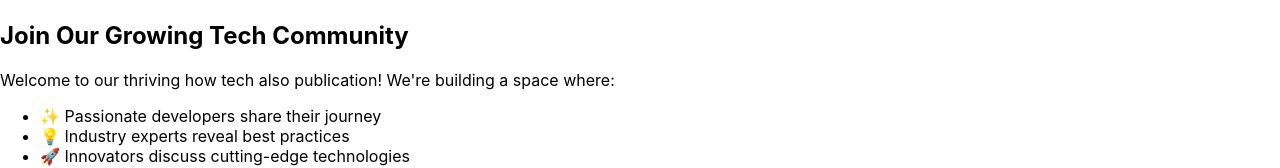
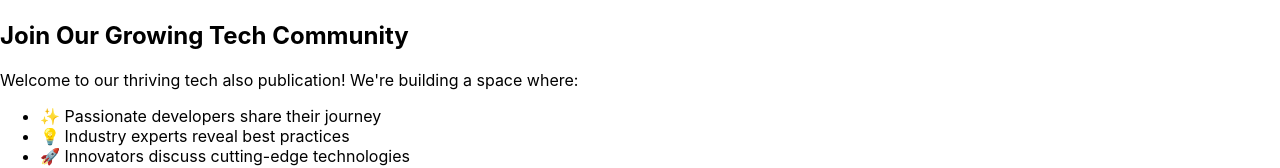
Before and after one commit to raj-28/mform, a React (Create React App) app: page /medium-publication in a window 1280 px wide. Shown: the part 145-313 px from the top of the page. Built offline with nearby package versions, Linux system fonts and the light colour scheme.

Commit message:
Changed to How [#3]

```diff
--- a/src/components/MediumPublication.js
+++ b/src/components/MediumPublication.js
@@ -23,7 +23,7 @@ const MediumPublication = () => {
       <div className="publication-content">
         <h2>Join Our Growing Tech Community</h2>
         <p>
-          Welcome to our thriving how tech also publication! We're building a space where:
+          Welcome to our thriving tech also publication! We're building a space where:
         </p>
         <ul>
           <li>✨ Passionate developers share their journey</li>
```
